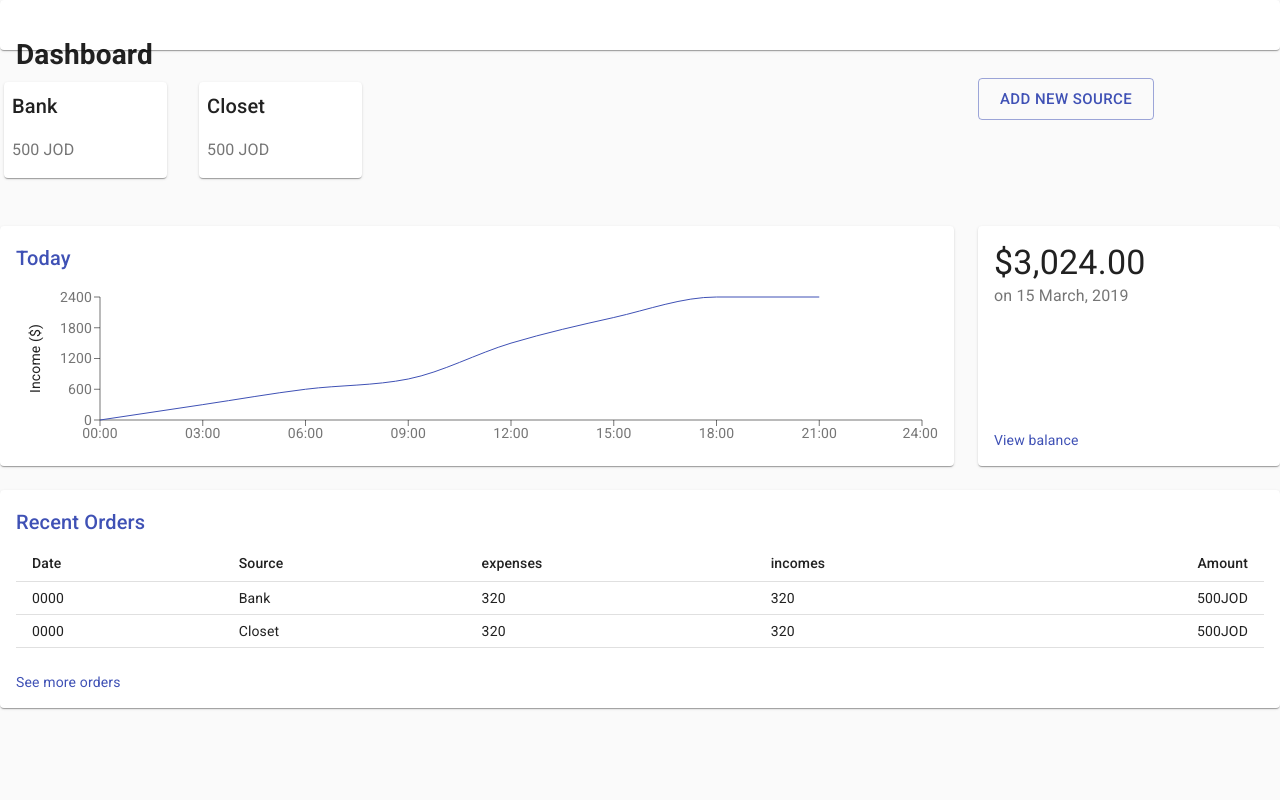
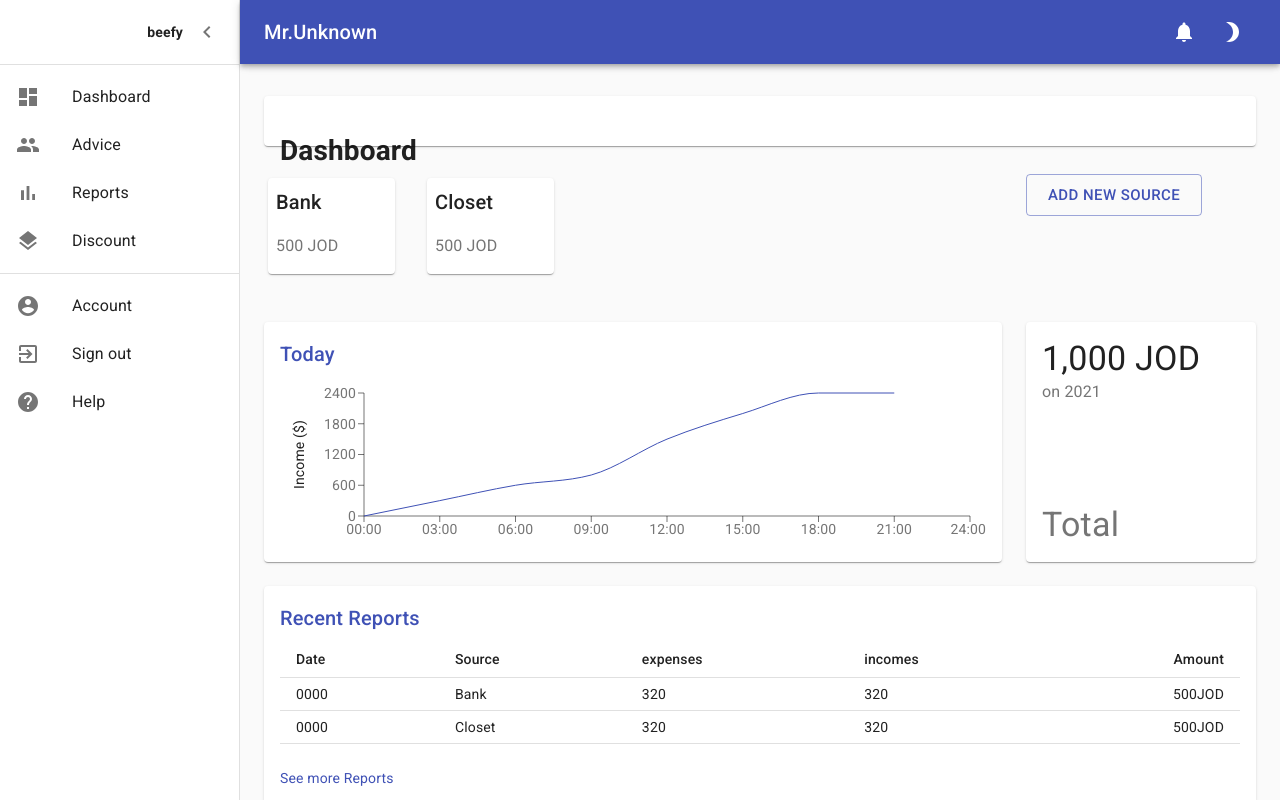
Before and after one commit to beefyWallet/beefyWallet, a Next.js app in the folder beefywallet/: page /app/Dashboard in a window 1280 px wide. Built offline with nearby package versions, Linux system fonts and the light colour scheme.

Commit message:
clearify everything

```diff
--- a/beefywallet/pages/Advice.js
+++ b/beefywallet/pages/Advice.js
@@ -1,4 +1,3 @@
-import BeefyWalletAdmin from '../src/context/BeefyWalletAdmin'
 import Grid from '@material-ui/core/Grid'
 import Paper from '@material-ui/core/Paper'
 import clsx from 'clsx'
@@ -20,4 +19,3 @@ export default function Advice() {
     </React.Fragment>
   )
 }
-Advice.Layout = BeefyWalletAdmin
--- a/beefywallet/pages/Discount.js
+++ b/beefywallet/pages/Discount.js
@@ -1,4 +1,3 @@
-import BeefyWalletAdmin from '../src/context/BeefyWalletAdmin'
 import Grid from '@material-ui/core/Grid'
 import Paper from '@material-ui/core/Paper'
 import clsx from 'clsx'
@@ -20,4 +19,3 @@ export default function Discount() {
     </React.Fragment>
   )
 }
-Discount.Layout = BeefyWalletAdmin
--- a/beefywallet/pages/Reports.js
+++ b/beefywallet/pages/Reports.js
@@ -1,4 +1,3 @@
-import BeefyWalletAdmin from '../src/context/BeefyWalletAdmin'
 import Grid from '@material-ui/core/Grid'
 import Paper from '@material-ui/core/Paper'
 import clsx from 'clsx'
@@ -20,4 +19,3 @@ export default function Reports() {
     </React.Fragment>
   )
 }
-Reports.Layout = BeefyWalletAdmin
--- a/beefywallet/pages/_app.js
+++ b/beefywallet/pages/_app.js
@@ -5,11 +5,10 @@ import PropTypes from 'prop-types'
 import { createTheme, ThemeProvider } from '@material-ui/core/styles'
 import CssBaseline from '@material-ui/core/CssBaseline'
 import HeadHtml from '../src/context/headHtml'
-import { useState } from 'react'
+import BeefyWalletAdmin from '../src/context/BeefyWalletAdmin'
+
 export default function MyApp(props) {
-  const [name, setName] = useState('ww')
   const { Component, pageProps } = props
-  const Layout = Component.Layout || DefaultLayout
   const prefersDarkMode = useMediaQuery('(prefers-color-scheme: dark)')
 
   const theme = React.useMemo(
@@ -24,12 +23,12 @@ export default function MyApp(props) {
 
   return (
     <React.Fragment>
-      <HeadHtml title={'Beefy Wallet'}></HeadHtml>
+      <HeadHtml title={'Beefy Wallet'} />
       <ThemeProvider theme={theme}>
-        <Layout setName={setName} name={name}>
-          <CssBaseline />
+        <CssBaseline />
+        <BeefyWalletAdmin>
           <Component {...pageProps} />
-        </Layout>
+        </BeefyWalletAdmin>
       </ThemeProvider>
     </React.Fragment>
   )
@@ -39,5 +38,3 @@ MyApp.propTypes = {
   Component: PropTypes.elementType.isRequired,
   pageProps: PropTypes.object.isRequired,
 }
-
-const DefaultLayout = ({ children }) => <>{children}</>
--- a/beefywallet/pages/app/Calender.js
+++ b/beefywallet/pages/app/Calender.js
@@ -1,4 +1,3 @@
-import BeefyWalletAdmin from '../../src/context/BeefyWalletAdmin'
 import Grid from '@material-ui/core/Grid'
 import Paper from '@material-ui/core/Paper'
 import clsx from 'clsx'
@@ -20,4 +19,3 @@ export default function Calender() {
     </React.Fragment>
   )
 }
-Calender.Layout = BeefyWalletAdmin
--- a/beefywallet/pages/app/Dashboard.js
+++ b/beefywallet/pages/app/Dashboard.js
@@ -4,8 +4,7 @@ import Grid from '@material-ui/core/Grid'
 import Paper from '@material-ui/core/Paper'
 import Chart from '../../src/components/Chart'
 import Deposits from '../../src/components/Deposits'
-import Orders from '../../src/components/Orders'
-import BeefyWalletAdmin from '../../src/context/BeefyWalletAdmin'
+import Reports from '../../src/components/Reports'
 import React from 'react'
 import Variants from '../../src/components/AddSources'
 
@@ -40,7 +39,7 @@ export default function Dashboard() {
 
         <Grid item xs={12}>
           <Paper className={classes.paper}>
-            <Orders />
+            <Reports />
           </Paper>
         </Grid>
       </Grid>
--- a/beefywallet/pages/app/MoneySource.js
+++ b/beefywallet/pages/app/MoneySource.js
@@ -1,4 +1,3 @@
-import BeefyWalletAdmin from '../../src/context/BeefyWalletAdmin'
 import Grid from '@material-ui/core/Grid'
 import Paper from '@material-ui/core/Paper'
 import clsx from 'clsx'
@@ -20,4 +19,3 @@ export default function MoneySource() {
     </React.Fragment>
   )
 }
-MoneySource.Layout = BeefyWalletAdmin
--- a/beefywallet/pages/index.js
+++ b/beefywallet/pages/index.js
@@ -1,6 +1,4 @@
-import BeefyWalletAdmin from '../src/context/BeefyWalletAdmin'
 import Dashboard from './app/Dashboard'
 export default function Home() {
   return <Dashboard />
 }
-Home.Layout = BeefyWalletAdmin
--- a/beefywallet/src/components/Deposits.js
+++ b/beefywallet/src/components/Deposits.js
@@ -9,7 +9,7 @@ function preventDefault(event) {
 }
 
 const useStyles = makeStyles({
-  depositContext: {
+  totalContext: {
     flex: 1,
   },
 })
@@ -18,17 +18,20 @@ export default function Deposits() {
   const classes = useStyles()
   return (
     <React.Fragment>
-      {/* <Title>Recent Deposits</Title> */}
+      {/* <Title>Recent Total</Title> */}
       <Typography component="p" variant="h4">
-        $3,024.00
+        1,000 JOD
       </Typography>
-      <Typography color="textSecondary" className={classes.depositContext}>
-        on 15 March, 2019
+      <Typography color="textSecondary" className={classes.totalContext}>
+        on 2021
+      </Typography>
+      <Typography color="textSecondary" variant="h4">
+        Total
       </Typography>
       <div>
-        <Link color="primary" href="#" onClick={preventDefault}>
+        {/* <Link color="primary" href="#" onClick={preventDefault}>
           View balance
-        </Link>
+        </Link> */}
       </div>
     </React.Fragment>
   )
--- a/beefywallet/src/components/Orders.js
+++ b/beefywallet/src/components/Reports.js
@@ -19,11 +19,11 @@ const useStyles = makeStyles(theme => ({
   },
 }))
 
-export default function Orders() {
+export default function Reports() {
   const classes = useStyles()
   return (
     <React.Fragment>
-      <Title>Recent Orders</Title>
+      <Title>Recent Reports</Title>
       <Table size="small">
         <TableHead>
           <TableRow>
@@ -62,7 +62,7 @@ export default function Orders() {
       </Table>
       <div className={classes.seeMore}>
         <Link color="primary" href="#" onClick={preventDefault}>
-          See more orders
+          See more Reports
         </Link>
       </div>
     </React.Fragment>
```
